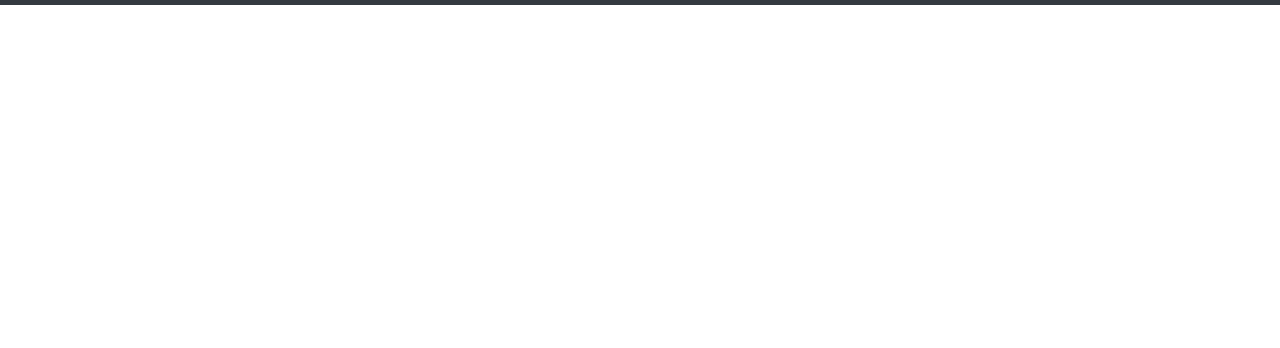
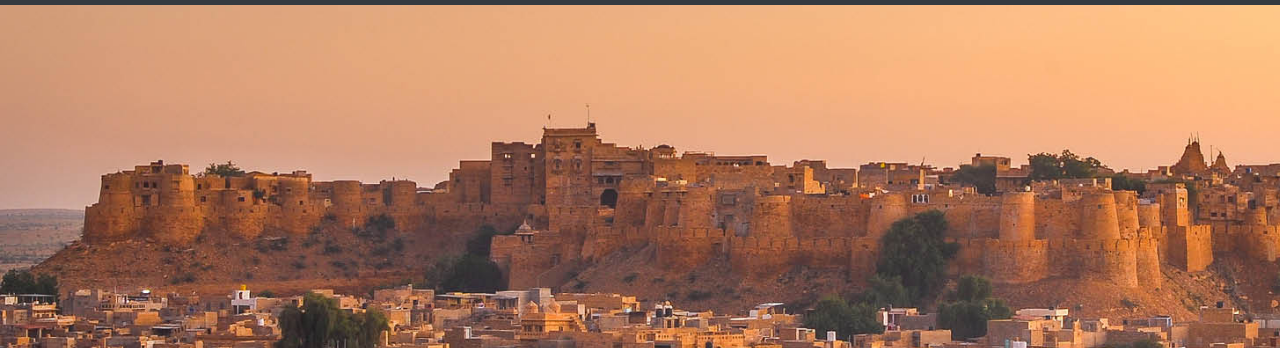
Before and after one commit to Ankush7756/Responsive-website-on-Forts-of-india, a plain HTML site: page index.html in a window 1280 px wide. Shown: the part 87-435 px from the top of the page. Drawn offline with nearby package versions, Linux system fonts and the light colour scheme.

Commit message:
Update style.css

```diff
--- a/style.css
+++ b/style.css
@@ -1,5 +1,5 @@
 .bgimg{
-    background-image: url(../blog/images/jaisalmer.jpg);
+    background-image: url(../images/jaisalmer.jpg);
     background-size: cover;
     background-attachment: fixed;
     width: 100%;
```
